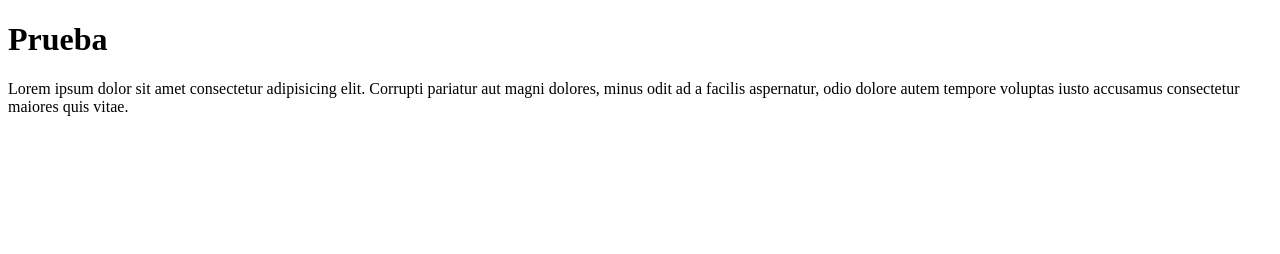
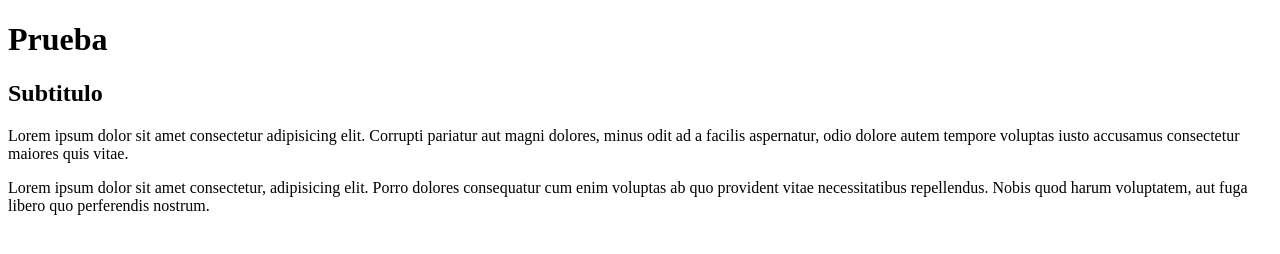
Before and after one commit to BrendaHartvig/Coder_clase15, a plain HTML site: page prueba-clase14.html in a window 1280 px wide. Drawn offline with Linux system fonts and the light colour scheme.

Commit message:
Commit 2 nueva rama

```diff
--- a/prueba-clase14.html
+++ b/prueba-clase14.html
@@ -5,6 +5,12 @@
 </head>
 <h1>Prueba</h1>
 <body>
-<p>Lorem ipsum dolor sit amet consectetur adipisicing elit. Corrupti pariatur aut magni dolores, minus odit ad a facilis aspernatur, odio dolore autem tempore voluptas iusto accusamus consectetur maiores quis vitae.</p>
+	<h2>Subtitulo</h2>
+		<p>Lorem ipsum dolor sit amet consectetur adipisicing elit. Corrupti pariatur aut magni dolores, minus odit ad a facilis aspernatur, odio dolore autem tempore voluptas iusto accusamus consectetur maiores quis vitae.</p>
+		<div>
+			<p>
+			Lorem ipsum dolor sit amet consectetur, adipisicing elit. Porro dolores consequatur cum enim voluptas ab quo provident vitae necessitatibus repellendus. Nobis quod harum voluptatem, aut fuga libero quo perferendis nostrum.
+			</p>
+		</div>
 </body>
 </html>
```
